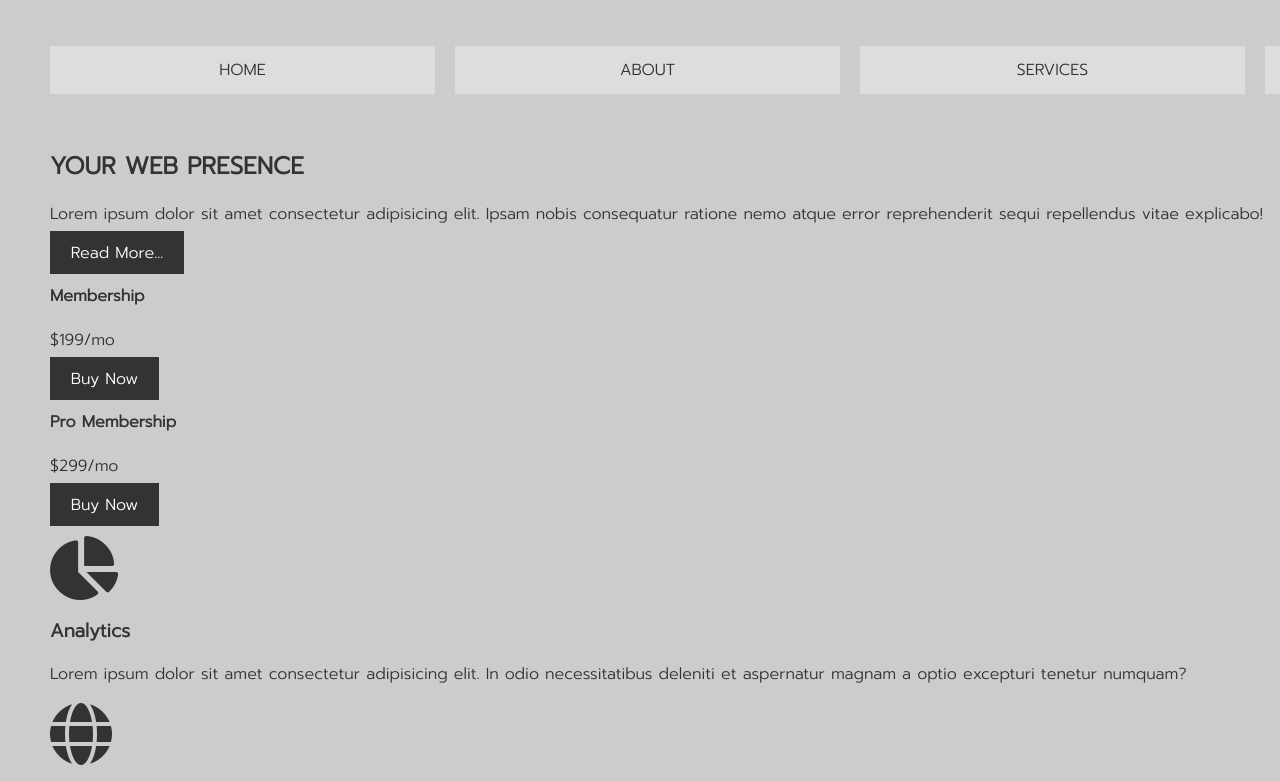
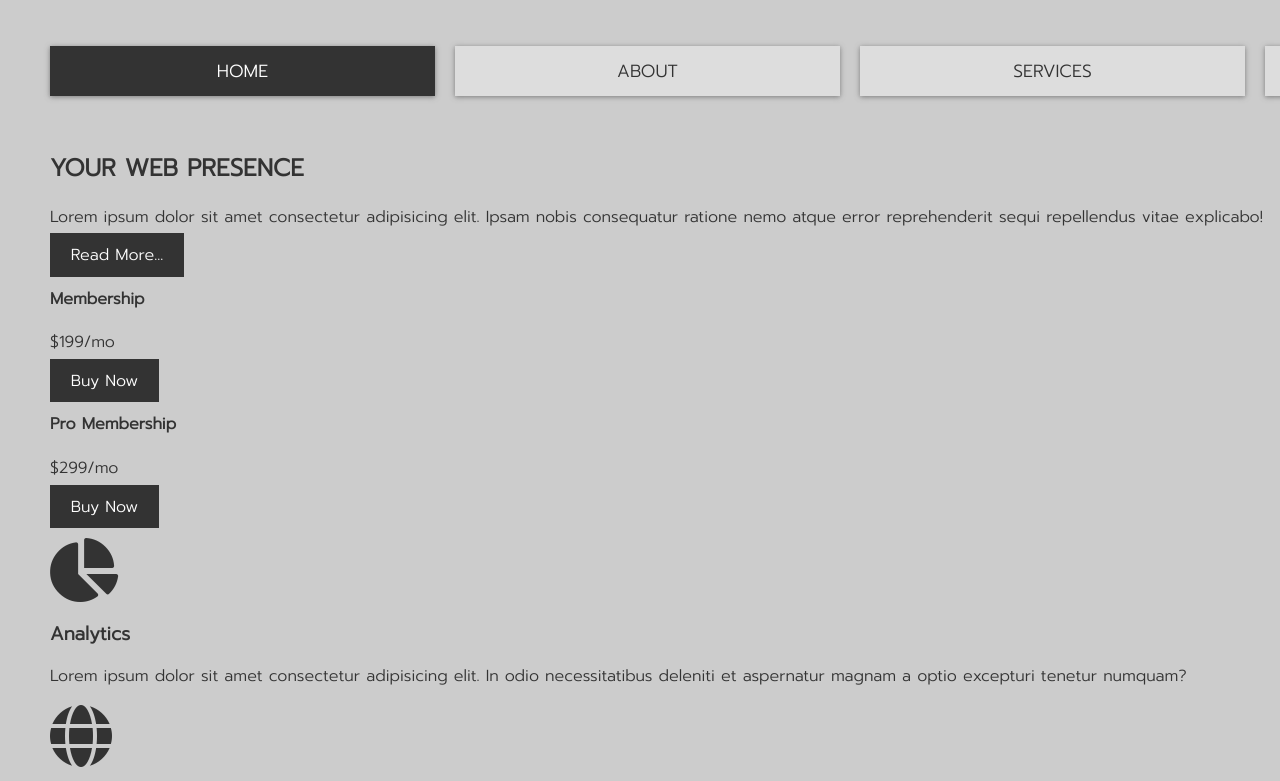
Before and after one commit to RaisanJMR/CSS_Grid, a plain HTML site: page index.html in a window 1280 px wide. In both pictures the pointer is over the link "HOME". Shown: the top 781 px of the page. Drawn offline with Linux system fonts and the light colour scheme.

Commit message:
completed up to grid container

```diff
--- a/style.css
+++ b/style.css
@@ -51,4 +51,11 @@ grid-template-columns: repeat(4, 1fr);
     text-align: center;
     color: var(--dark);
     text-transform: uppercase;
+    font-size: 1.1rem;
+    box-shadow: var(--shadow);
 }
+.main-nav a:hover {
+    background: var(--dark);
+    color: var(--light);
+}
+/* Top container */
```
